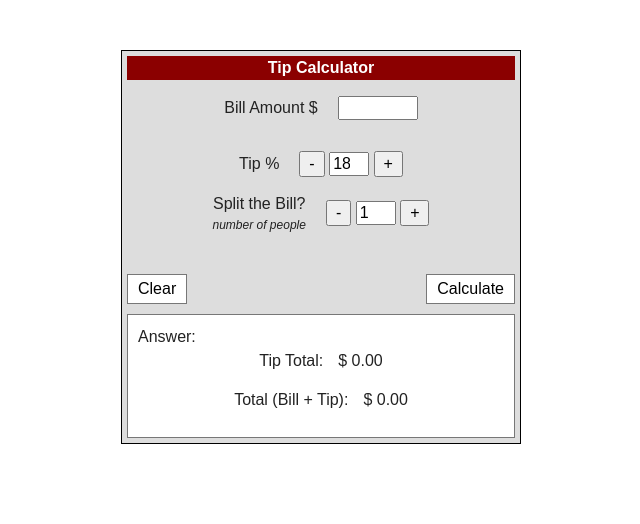
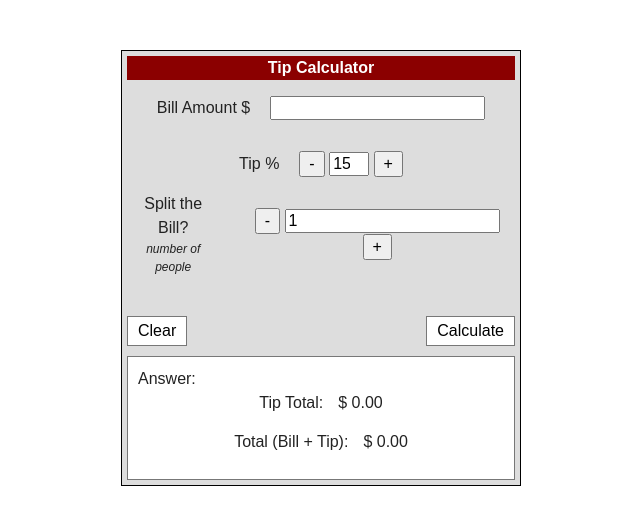
Before and after one commit to frontend-tester02/tip-calculator, a plain HTML site: page index.html in a window 1280 px wide. Shown: the whole page, without its empty margins (319-959 px from the left). Drawn offline with Linux system fonts and the light colour scheme.

Commit message:
Updated html page

```diff
--- a/index.html
+++ b/index.html
@@ -16,14 +16,14 @@
 
         <div class="calc-item">
           <p class="calc-item-name">Bill Amount $</p>
-          <input type="number" class="cacl-input" placeholder="" aria-label="Calculator">
+          <input type="number" class="calc-input" aria-label="Calculator">
         </div>
 
         <div class="calc-item tip">
           <p class="calc-item-name">Tip %</p>
           <div class="tip-items">
             <button type="button" class="tip-btn tip-btn-minus">-</button>
-            <input type="number" class="tip-num" value="18" aria-label="Tip Number">
+            <input type="number" class="tip-num input-value" value="15"  aria-label="Tip Number">
             <button type="button" class="tip-btn tip-btn-plus">+</button>
           </div>
 
@@ -35,9 +35,9 @@
             <p class="tip-italic">number of people</p>
           </div>
           <div class="tip-items">
-            <button type="button" class="tip-btn">-</button>
-            <input type="number" class="tip-num" value="1" aria-label="Tip Number">
-            <button type="button" class="tip-btn">+</button>
+            <button type="button" class="tip-btn bill-btn-minus">-</button>
+            <input type="number" class="tip-num-person input-value" value="1" aria-label="Tip Number">
+            <button type="button" class="tip-btn bill-btn-plus">+</button>
           </div>
         </div>
       </div>
@@ -52,11 +52,11 @@
         <div class="calc-total-content content">
           <div class="content-item">
             <p class="item-name">Tip Total:</p>
-            <p class="tip-price">$ 0.00</p>
+            <p class="tip-price tip-total-price">$ 0.00</p>
           </div>
           <div class="content-item">
             <p class="item-name">Total (Bill + Tip):</p>
-            <p class="tip-price">$ 0.00</p>
+            <p class="tip-price total-price">$ 0.00</p>
           </div>
         </div>
       </div>
```
